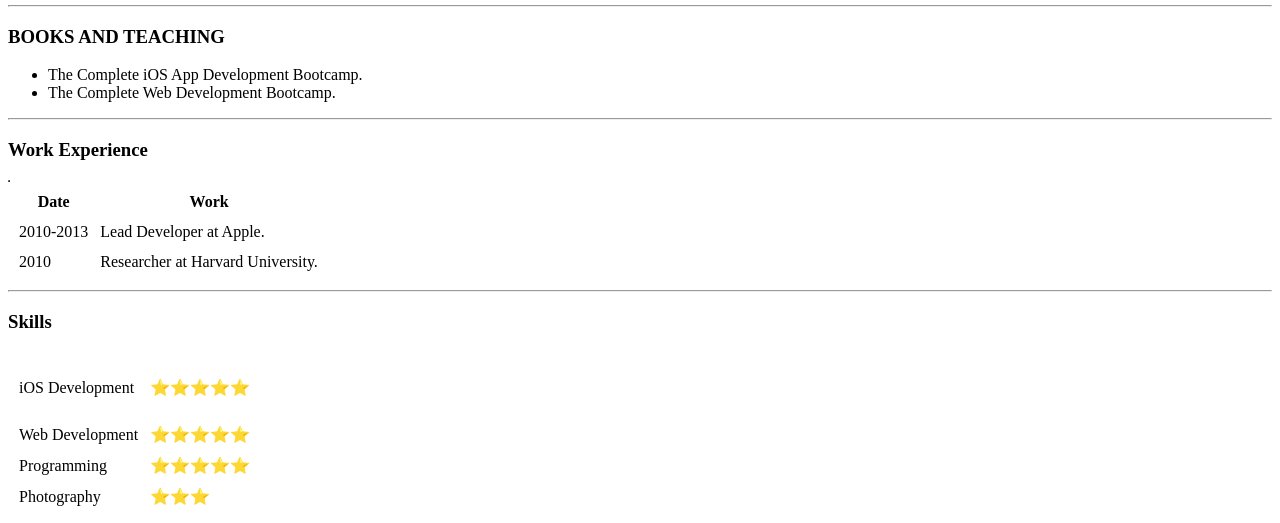
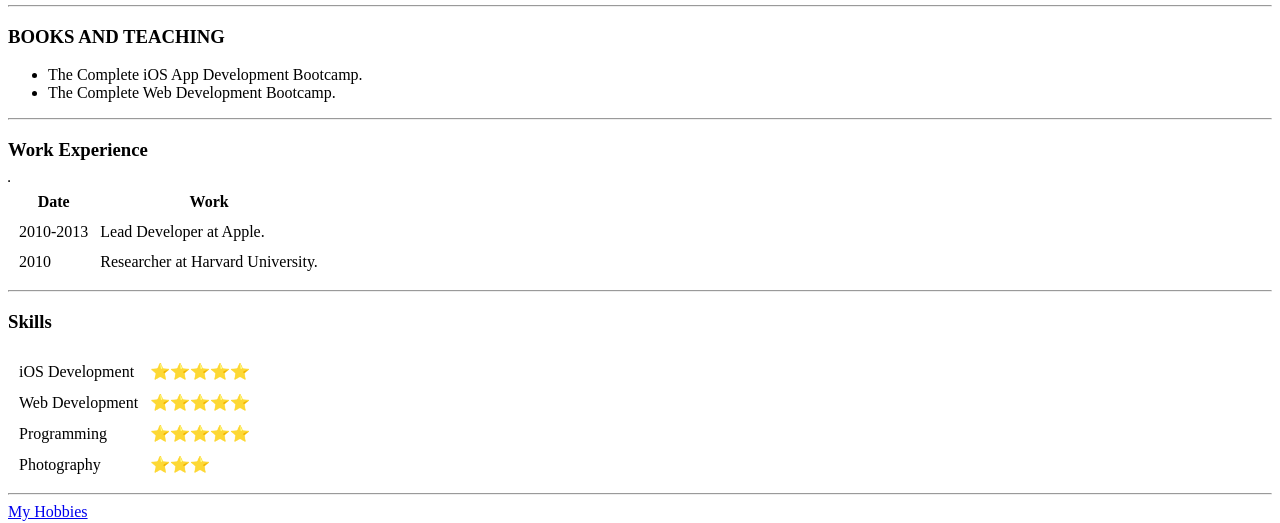
Before and after one commit to pranjallamsal/cv, a plain HTML site: page index.html in a window 1280 px wide. Shown: the part 357-880 px from the top of the page. Drawn offline with Linux system fonts and the light colour scheme.

Commit message:
Update index.html

```diff
--- a/index.html
+++ b/index.html
@@ -50,8 +50,8 @@
 <h3>Skills</h3>
 <table cellspacing="10">
   <tr>
-    <td><p>iOS Development</p></td>
-    <td><p>⭐⭐⭐⭐⭐</p></td>
+    <td>iOS Development</td>
+    <td>⭐⭐⭐⭐⭐</td>
 
   </tr>
   <tr>
```
